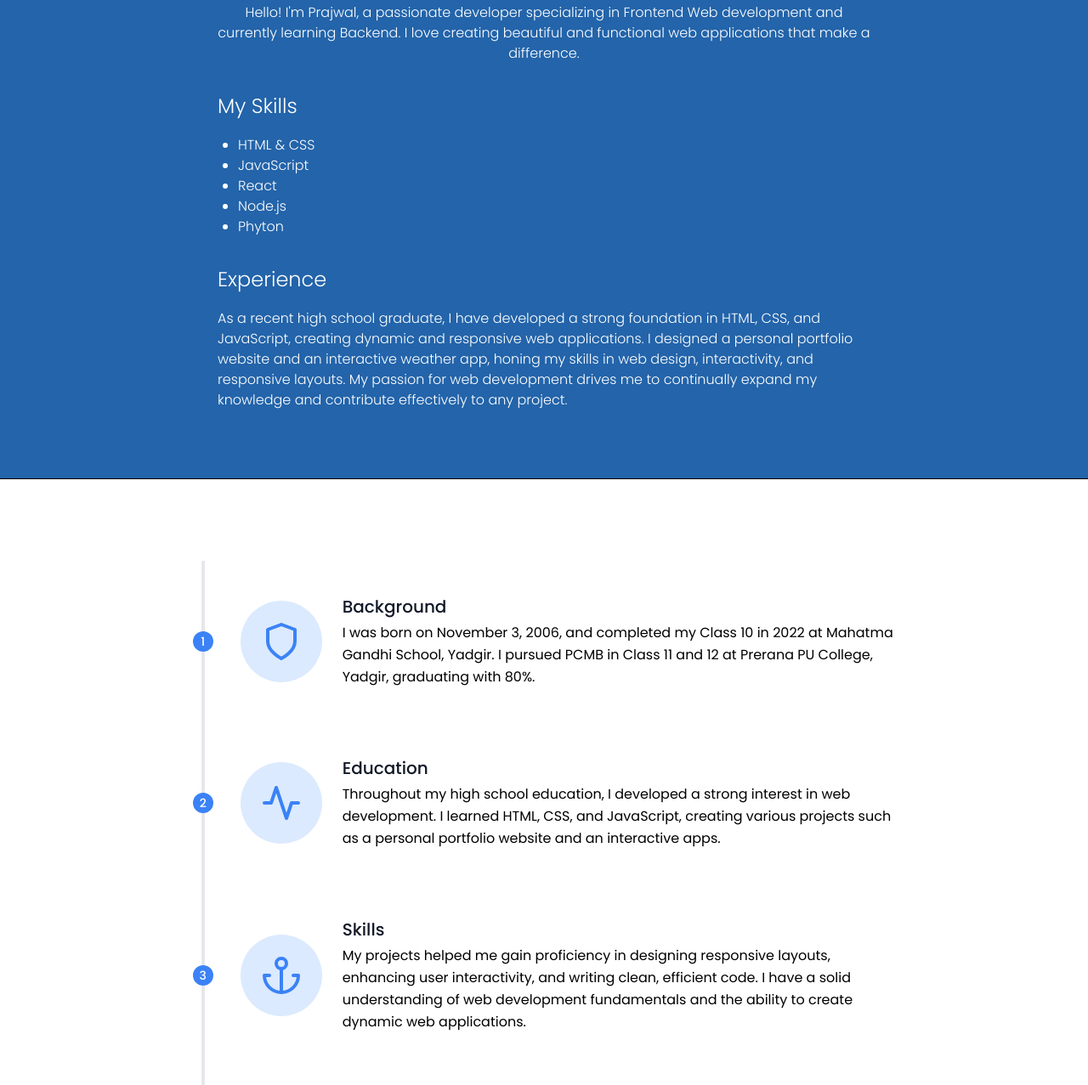
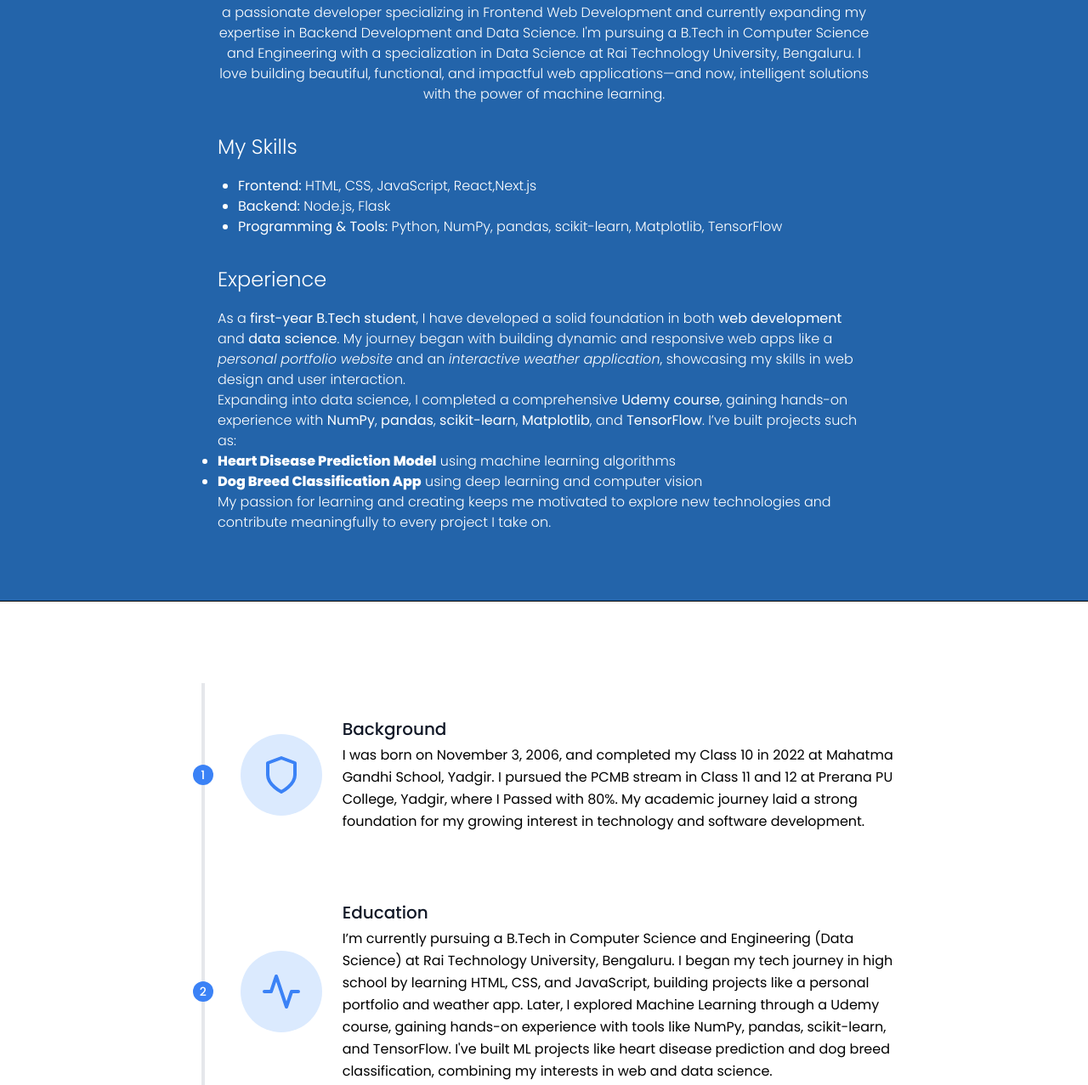
Before and after one commit to prajjukorban/my-potrfolio, a plain HTML site: page index.html in a window 1280 px wide. Shown: the part 1250-2527 px from the top of the page at 85% size. Drawn offline with nearby package versions, Linux system fonts and the light colour scheme.

Commit message:
Update skills, Projects and Personal Details

```diff
--- a/index.html
+++ b/index.html
@@ -66,6 +66,10 @@
     <img src="images/express.png" alt="" class="skilllogo">
     <img height="70px"  width="90px" src="images/next.svg" alt="" class="skilllogo">
     <img src="images/phyton.png" alt="" class="skilllogo">
+    <img src="https://static-00.iconduck.com/assets.00/flask-icon-797x1024-5a9evoph.png" alt="" class="skilllogo">
+    <img src="images/sklearn.png" alt="" class="skilllogo">
+    <img src="images/tensorflow.png" alt="" class="skilllogo">
+    <img src="images/sql.png" alt="" class="skilllogo">
   </div>
 
   </div>
@@ -75,27 +79,43 @@
     <section class="about-me">
       <img src="images/photo.png" alt="Profile Picture" class="profile-image">
       <h2>About Me</h2>
-      <p>Hello! I'm Prajwal, a passionate developer specializing in Frontend Web development and currently learning
-        Backend. I love creating beautiful and functional web applications that make a difference.</p>
+      <p>a passionate developer specializing in Frontend Web Development and currently expanding my expertise in Backend Development and Data Science. I'm pursuing a B.Tech in Computer Science and Engineering with a specialization in Data Science at Rai Technology University, Bengaluru. I love building beautiful, functional, and impactful web applications—and now, intelligent solutions with the power of machine learning.
+      </p>
     </section>
 
     <section class="skills">
       <h3>My Skills</h3>
       <ul>
-        <li>HTML & CSS</li>
-        <li>JavaScript</li>
-        <li>React</li>
-        <li>Node.js</li>
-        <li>Phyton</li>
+        <li><b>Frontend:</b> HTML, CSS, JavaScript, React,Next.js</li>
+        <li><b>Backend:</b> Node.js, Flask</li>
+        <li><b>Programming & Tools:</b> Python, NumPy, pandas, scikit-learn, Matplotlib, TensorFlow</li>
       </ul>
     </section>
 
     <section class="experience">
       <h3>Experience</h3>
-      <p>As a recent high school graduate, I have developed a strong foundation in HTML, CSS, and JavaScript, creating
-        dynamic and responsive web applications. I designed a personal portfolio website and an interactive weather app,
-        honing my skills in web design, interactivity, and responsive layouts. My passion for web development drives me
-        to continually expand my knowledge and contribute effectively to any project.</p>
+      <p>
+        As a <strong>first-year B.Tech student</strong>, I have developed a solid foundation in both
+        <strong>web development</strong> and <strong>data science</strong>. My journey began with building
+        dynamic and responsive web apps like a <em>personal portfolio website</em> and an
+        <em>interactive weather application</em>, showcasing my skills in web design and user interaction.
+      </p>
+
+      <p>
+        Expanding into data science, I completed a comprehensive <strong>Udemy course</strong>, gaining hands-on
+        experience with <strong>NumPy</strong>, <strong>pandas</strong>, <strong>scikit-learn</strong>,
+        <strong>Matplotlib</strong>, and <strong>TensorFlow</strong>. I’ve built projects such as:
+      </p>
+
+      <ul>
+        <li class="text-white list-disc "><b class="font-extrabold">Heart Disease Prediction Model</b> using machine learning algorithms</li>
+        <li class="text-white list-disc"><b class="font-extrabold">Dog Breed Classification App</b> using deep learning and computer vision</li>
+      </ul>
+
+      <p>
+        My passion for learning and creating keeps me motivated to explore new technologies and contribute
+        meaningfully to every project I take on.
+      </p>
     </section>
 
   </main>
@@ -120,9 +140,7 @@
             </div>
             <div class="flex-grow sm:pl-6 mt-6 sm:mt-0">
               <h2 class="font-medium title-font text-gray-900 mb-1 text-xl">Background</h2>
-              <p class="leading-relaxed">I was born on November 3, 2006, and completed my Class 10 in 2022 at Mahatma
-                Gandhi School, Yadgir. I pursued PCMB in Class 11 and 12 at Prerana PU College, Yadgir, graduating with
-                80%.</p>
+              <p class="leading-relaxed">I was born on November 3, 2006, and completed my Class 10 in 2022 at Mahatma Gandhi School, Yadgir. I pursued the PCMB stream in Class 11 and 12 at Prerana PU College, Yadgir, where I Passed with 80%. My academic journey laid a strong foundation for my growing interest in technology and software development.</p>
             </div>
           </div>
         </div>
@@ -143,9 +161,7 @@
             </div>
             <div class="flex-grow sm:pl-6 mt-6 sm:mt-0">
               <h2 class="font-medium title-font text-gray-900 mb-1 text-xl">Education</h2>
-              <p class="leading-relaxed">Throughout my high school education, I developed a strong interest in web
-                development. I learned HTML, CSS, and JavaScript, creating various projects such as a personal portfolio
-                website and an interactive apps.</p>
+              <p class="leading-relaxed">I’m currently pursuing a B.Tech in Computer Science and Engineering (Data Science) at Rai Technology University, Bengaluru. I began my tech journey in high school by learning HTML, CSS, and JavaScript, building projects like a personal portfolio and weather app. Later, I explored Machine Learning through a Udemy course, gaining hands-on experience with tools like NumPy, pandas, scikit-learn, and TensorFlow. I've built ML projects like heart disease prediction and dog breed classification, combining my interests in web and data science.</p>
             </div>
           </div>
         </div>
@@ -167,9 +183,7 @@
             </div>
             <div class="flex-grow sm:pl-6 mt-6 sm:mt-0">
               <h2 class="font-medium title-font text-gray-900 mb-1 text-xl">Skills</h2>
-              <p class="leading-relaxed">My projects helped me gain proficiency in designing responsive layouts,
-                enhancing user interactivity, and writing clean, efficient code. I have a solid understanding of web
-                development fundamentals and the ability to create dynamic web applications.</p>
+              <p class="leading-relaxed">My projects have helped me develop a strong grasp of web development fundamentals, including designing responsive layouts, building interactive user interfaces, and writing clean, efficient code. I also gained hands-on experience in integrating Machine Learning models into web applications using Flask, bridging the gap between frontend and data-driven backends.</p>
             </div>
           </div>
         </div>
@@ -191,9 +205,7 @@
             </div>
             <div class="flex-grow sm:pl-6 mt-6 sm:mt-0">
               <h2 class="font-medium title-font text-gray-900 mb-1 text-xl">Future Goals</h2>
-              <p class="leading-relaxed">As I embark on my journey to become a Computer Science Engineer, I am eager to
-                further my skills and knowledge in web development and software engineering, with a goal to contribute
-                effectively to innovative tech solutions.</p>
+              <p class="leading-relaxed">As I continue my journey as a Computer Science and Data Science student, I am dedicated to expanding my skills in full-stack web development and AI-based technologies. My goal is to contribute to meaningful projects that solve real-world problems and make a positive impact through technology.              </p>
             </div>
           </div>
         </div>
@@ -249,7 +261,7 @@
         waitUntilVisible: true,
         loop: true,
       })
-        .type(" Data Analyst")
+        .type(" Data Science")
         .pause(1000)
         .delete(12)
         .type(" Web Developer")
```
Also changed, not shown: projects.html (+2 -2 lines), images/sklearn.png (added), images/sql.png (added), images/tensorflow.png (added).
